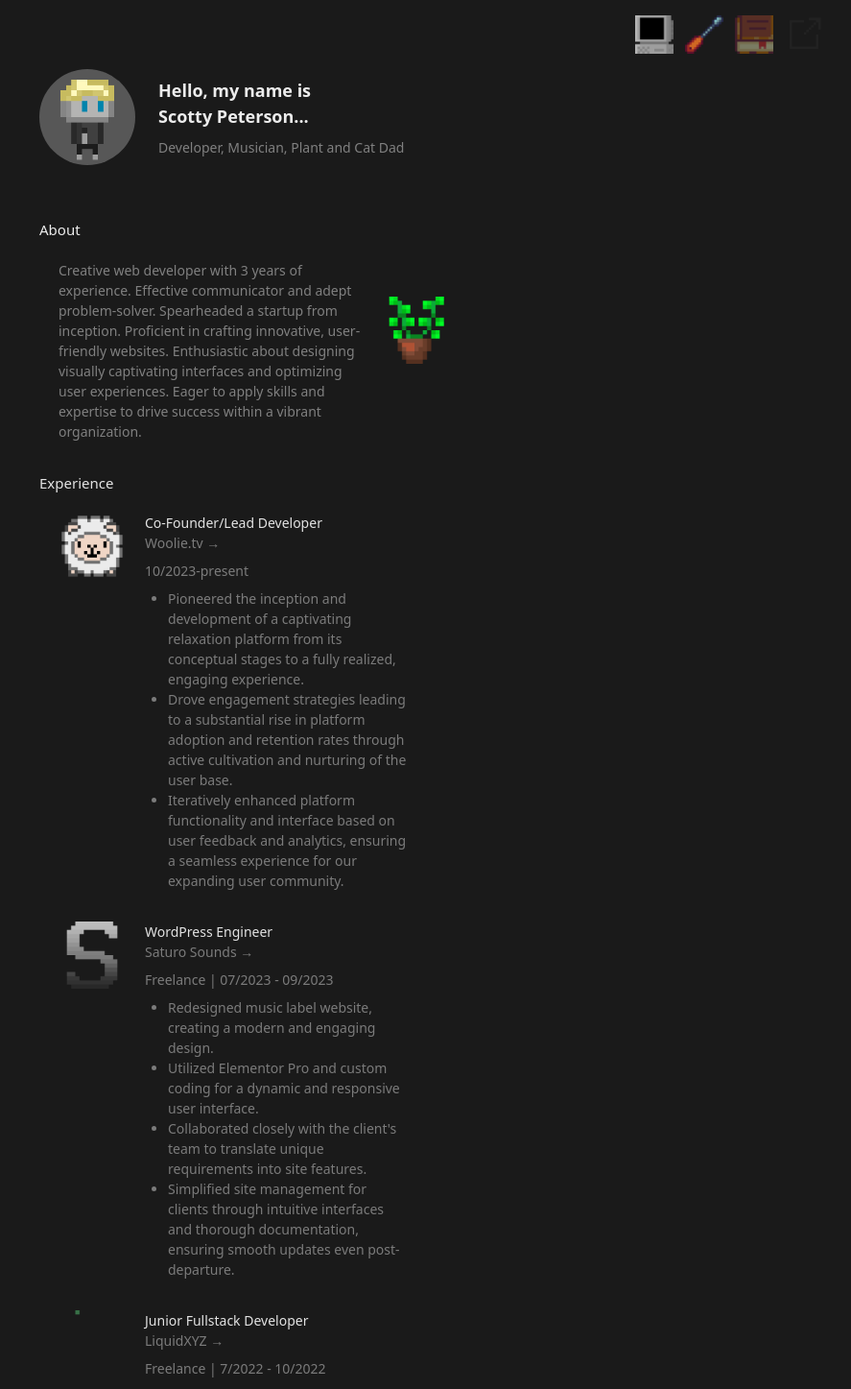
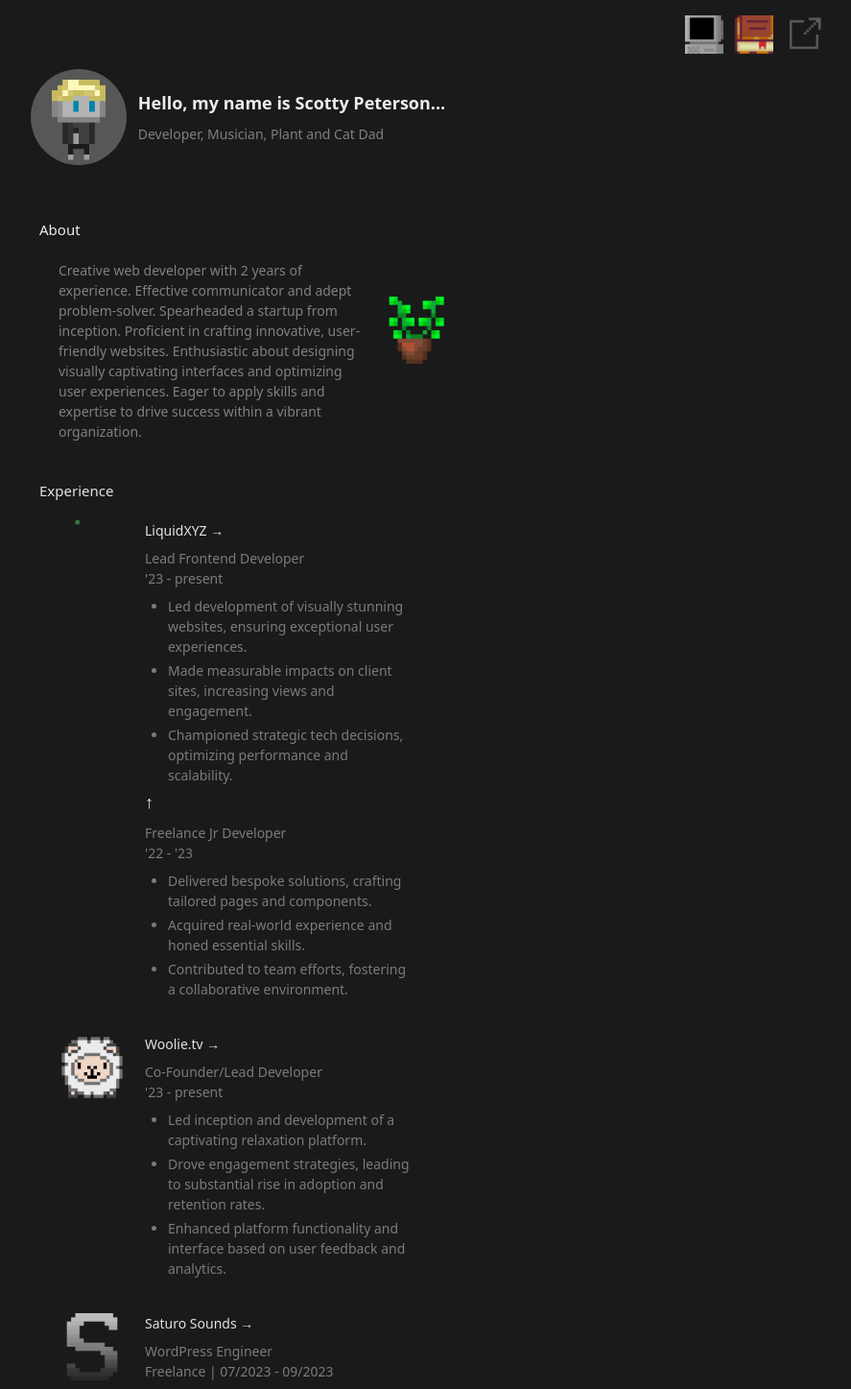
Before and after one commit to Scottsdaaale/portfolio-v2, a Next.js app: page / in a window 1280 px wide. Shown: the top 1447 px of the page at 96% size, without its empty margins (386-1273 px from the left). Built offline with nearby package versions, Linux system fonts and the light colour scheme.

Commit message:
updated copy and styles

```diff
--- a/app/components/global/Header.js
+++ b/app/components/global/Header.js
@@ -45,7 +45,7 @@ const Header = () => {
             />
           </Link>
         </FadeInWrapper>
-        <FadeInWrapper delay={5300}>
+        {/* <FadeInWrapper delay={5300}>
           <Link
             href='/sandbox'
             data-tooltip-id='my-tooltip'
@@ -59,8 +59,8 @@ const Header = () => {
               className=''
             />
           </Link>
-        </FadeInWrapper>
-        <FadeInWrapper delay={5600}>
+        </FadeInWrapper> */}
+        <FadeInWrapper delay={5300}>
           <Link
             href='/blog'
             data-tooltip-id='my-tooltip'
@@ -76,7 +76,7 @@ const Header = () => {
             />
           </Link>
         </FadeInWrapper>
-        <FadeInWrapper delay={5900}>
+        <FadeInWrapper delay={5600}>
           <Link
             href='https://linktr.ee/scottsdaaale'
             data-tooltip-id='my-tooltip'
--- a/app/components/routes/dev/About.js
+++ b/app/components/routes/dev/About.js
@@ -6,12 +6,12 @@ import Image from 'next/image';
 
 function About() {
   return (
-    <div className='flex flex-row items-center px-3 mb-8'>
+    <div className='flex flex-row items-center mb-10 px-3'>
       <div>
         <h2 className='mb-5'>About</h2>
         <div className='px-5'>
           <p>
-            Creative web developer with 3 years of experience. Effective
+            Creative web developer with 2 years of experience. Effective
             communicator and adept problem-solver. Spearheaded a startup from
             inception. Proficient in crafting innovative, user-friendly
             websites. Enthusiastic about designing visually captivating
--- a/app/components/routes/dev/Contact.js
+++ b/app/components/routes/dev/Contact.js
@@ -39,7 +39,7 @@ function ContactItem({ label, value }) {
 
 function Contact() {
   return (
-    <div className='px-3 mb-8'>
+    <div className='mb-10 px-3'>
       <h2>Contact</h2>
       <div className='flex flex-row px-5'>
         <div>
--- a/app/components/routes/dev/Experience.js
+++ b/app/components/routes/dev/Experience.js
@@ -11,29 +11,51 @@ import certificatePdf from '../../../assets/images/FlatironCertificate.pdf';
 
 import Image from 'next/image';
 import Link from 'next/link';
-
-function Job({ position, company, duration, responsibilities, gif, link }) {
+function Job({
+  role,
+  company,
+  duration,
+  presentRole,
+  presentRoleDescription,
+  upArrow,
+  pastRole,
+  pastRoleDuration,
+  responsibilities,
+  gif,
+  link,
+}) {
   return (
     <div className='flex flex-row px-5 mb-8'>
       <div className=''>
         <Image src={gif} alt='Job' className='max-w-[70px]' />
       </div>
-      <div className='px-5 mb-0'>
-        <h3>{position}</h3>
-        <p className='mb-2'>
-          <Link
-            href={link}
-            target='_blank'
-            rel='noreferrer'
-            className='hover:text-blue-500 transition  ease-in-out'
-          >
+      <div className='px-5'>
+        <Link href={link} target='_blank' rel='noreferrer'>
+          <h3 className='hover:text-blue-500 transition ease-in-out mb-2'>
             {company}
-          </Link>
+          </h3>
+        </Link>
+        <p className=''>
+          {role}
+          {presentRole}
         </p>
         <p className='mb-2'>{duration}</p>
         <ul>
+          {presentRoleDescription &&
+            presentRoleDescription.map((description, index) => (
+              <li key={index} className='mb-1'>
+                {description}
+              </li>
+            ))}
+        </ul>
+        <h1 className='mb-2 text-white'>{upArrow}</h1>
+        <p>{pastRole}</p>
+        <p className='mb-2'>{pastRoleDuration}</p>
+        <ul>
           {responsibilities.map((responsibility, index) => (
-            <li key={index}>{responsibility}</li>
+            <li key={index} className='mb-1'>
+              {responsibility}
+            </li>
           ))}
         </ul>
       </div>
@@ -44,13 +66,35 @@ function Job({ position, company, duration, responsibilities, gif, link }) {
 function Experience() {
   const jobData = [
     {
+      company: 'LiquidXYZ →',
+      presentRole: 'Lead Frontend Developer',
+      duration: "'23 - present",
+      presentRoleDescription: [
+        'Led development of visually stunning websites, ensuring exceptional user experiences.',
+        'Made measurable impacts on client sites, increasing views and engagement.',
+        'Championed strategic tech decisions, optimizing performance and scalability.',
+      ],
+      upArrow: '↑',
+      pastRole: 'Freelance Jr Developer',
+      pastRoleDuration: "'22 - '23",
+      responsibilities: [
+        'Delivered bespoke solutions, crafting tailored pages and components.',
+        'Acquired real-world experience and honed essential skills.',
+        'Contributed to team efforts, fostering a collaborative environment.',
+      ],
+
+      gif: liquidGif,
+      link: 'https://www.linkedin.com/company/liquid-xyz/',
+      tooltipContent: 'LiquidXYZ LinkedIn',
+    },
+    {
       company: 'Woolie.tv →',
-      position: 'Co-Founder/Lead Developer',
-      duration: '10/2023-present',
+      role: 'Co-Founder/Lead Developer',
+      duration: "'23 - present",
       responsibilities: [
-        'Pioneered the inception and development of a captivating relaxation platform from its conceptual stages to a fully realized, engaging experience.',
-        'Drove engagement strategies leading to a substantial rise in platform adoption and retention rates through active cultivation and nurturing of the user base.',
-        'Iteratively enhanced platform functionality and interface based on user feedback and analytics, ensuring a seamless experience for our expanding user community.',
+        'Led inception and development of a captivating relaxation platform.',
+        'Drove engagement strategies, leading to substantial rise in adoption and retention rates.',
+        'Enhanced platform functionality and interface based on user feedback and analytics.',
       ],
       gif: woolieGif,
       link: 'https://www.woolie.tv',
@@ -58,41 +102,26 @@ function Experience() {
     },
     {
       company: 'Saturo Sounds →',
-      position: 'WordPress Engineer',
+      role: 'WordPress Engineer',
       duration: 'Freelance | 07/2023 - 09/2023',
       responsibilities: [
         'Redesigned music label website, creating a modern and engaging design.',
         'Utilized Elementor Pro and custom coding for a dynamic and responsive user interface.',
-        "Collaborated closely with the client's team to translate unique requirements into site features.",
         'Simplified site management for clients through intuitive interfaces and thorough documentation, ensuring smooth updates even post-departure.',
       ],
       gif: saturoGif,
       link: 'https://www.saturosounds.com',
       tooltipContent: 'Saturosounds.com',
     },
-    {
-      company: 'LiquidXYZ →',
-      position: 'Junior Fullstack Developer',
-      duration: 'Freelance | 7/2022 - 10/2022',
-      responsibilities: [
-        'Designed effective and user-friendly page layouts and navigation.',
-        'Managed project priorities and timelines through clear communication.',
-        'Implemented front-end code using JavaScript and Object-Oriented Programming.',
-        'Utilized technologies like HTML, CSS, and XML for web development.',
-      ],
-      gif: liquidGif,
-      link: 'https://www.linkedin.com/company/liquid-xyz/',
-      tooltipContent: 'LiquidXYZ LinkedIn',
-    },
+
     {
       company: 'Flatiron School →',
-      position: 'Fullstack Engineer Apprentice',
+      role: 'Fullstack Engineer Apprentice',
       duration: '02/2022 - 06/2022',
       responsibilities: [
         'Developed web applications using various programming languages.',
         'Maintained up-to-date knowledge of technology trends and products.',
         'Ensured accuracy and functionality of websites.',
-        'Validated code for security and cross-browser compatibility. Designed websites and large-scale web applications, documenting test plans and procedures.',
       ],
       gif: flatironGif,
       link: certificatePdf,
@@ -101,14 +130,19 @@ function Experience() {
   ];
 
   return (
-    <div className='px-3 mb-8'>
+    <div className='mb-10 px-3'>
       <h2 className='mb-5'>Experience</h2>
       {jobData.map((job, index) => (
         <Job
           key={index}
           company={job.company}
-          position={job.position}
+          role={job.role}
+          presentRole={job.presentRole}
+          presentRoleDescription={job.presentRoleDescription}
           duration={job.duration}
+          upArrow={job.upArrow}
+          pastRole={job.pastRole}
+          pastRoleDuration={job.pastRoleDuration}
           responsibilities={job.responsibilities}
           gif={job.gif}
           link={job.link}
--- a/app/components/routes/dev/Intro.js
+++ b/app/components/routes/dev/Intro.js
@@ -7,7 +7,7 @@ function Intro() {
   return (
     <div className='mb-14'>
       <div className='flex flex-row items-center justify-center'>
-        <div className='px-3'>
+        <div className=''>
           <FadeInWrapper delay={0}>
             <Image src={logoImage} alt='Logo' className='rounded-full max-w-[100px]' />
           </FadeInWrapper>
--- a/app/components/routes/dev/Projects.js
+++ b/app/components/routes/dev/Projects.js
@@ -10,7 +10,7 @@ function Project({ title, description, gif, githubLink }) {
   return (
     <div className='flex flex-row mb-3'>
       <div className='px-5'>
-        <h3>{title}</h3>
+        <h3 className='mb-2'>{title}</h3>
         <p>{description}</p>
       </div>
       <div>
@@ -48,7 +48,7 @@ function Projects() {
   ];
 
   return (
-    <div className='mb-8 px-3'>
+    <div className='mb-10 px-3'>
       <h2 className='mb-5'>Projects</h2>
       {projectInfo.map((info, index) => (
         <Project
```
